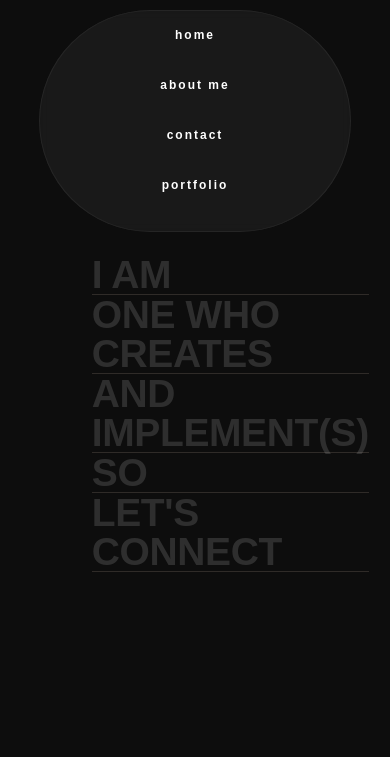
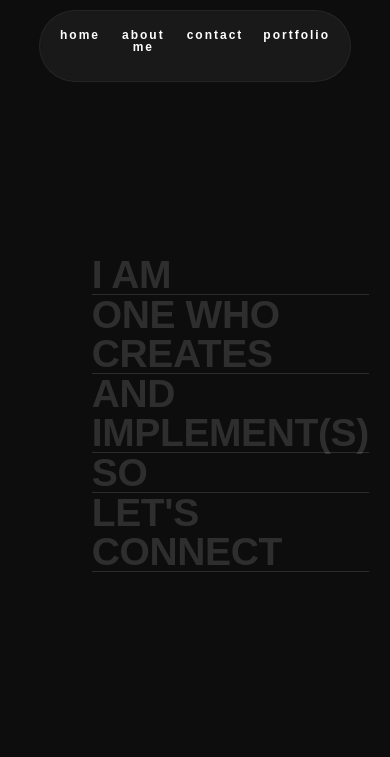
Before and after one commit to SimonYoseph/SimonYosephPortfolio, a React app: page / in a window 390 px wide. Shown: the top 757 px of the page. Built offline with nearby package versions, Linux system fonts and the light colour scheme.

Commit message:
Update App.css

```diff
--- a/src/styles/App.css
+++ b/src/styles/App.css
@@ -205,7 +205,7 @@ nav button {
 
   /* Adjust for tabs on mobile */
   nav {
-    flex-direction: column; /* Stack the items vertically */
+    /* flex-direction: column; Stack the items vertically */
     height: auto; /* Allow the height to adjust */
     top: 10px; /* Move the nav closer to the top */
     width: 80%; /* Make the nav narrower */
```
